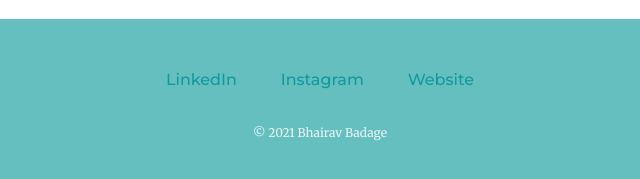
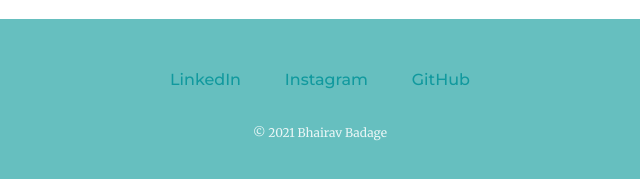
Before and after one commit to BhairavBadage/mini-portfolio-website, a plain HTML site: page index.html in a window 1280 px wide. Shown: the part 2694-2873 px from the top of the page, 320-960 px from the left. Drawn offline with Linux system fonts and the light colour scheme.

Commit message:
Update index.html

```diff
--- a/index.html
+++ b/index.html
@@ -49,7 +49,7 @@
     <div class="bottom-container">
       <a class="footer-link" href="https://www.linkedin.com/in/bhairav-badage-517654211">LinkedIn</a>
       <a class="footer-link" href="https://www.instagram.com/_bhairav_badage_22/">Instagram</a>
-      <a class="footer-link" href="https://bhairavbadage.github.io/mini-portfolio-website/">Website</a>
+      <a class="footer-link" href="https://github.com/bhairavbadage">GitHub</a>
       <p class="copyright">© 2021 Bhairav Badage</p>
     </div>
 
```
